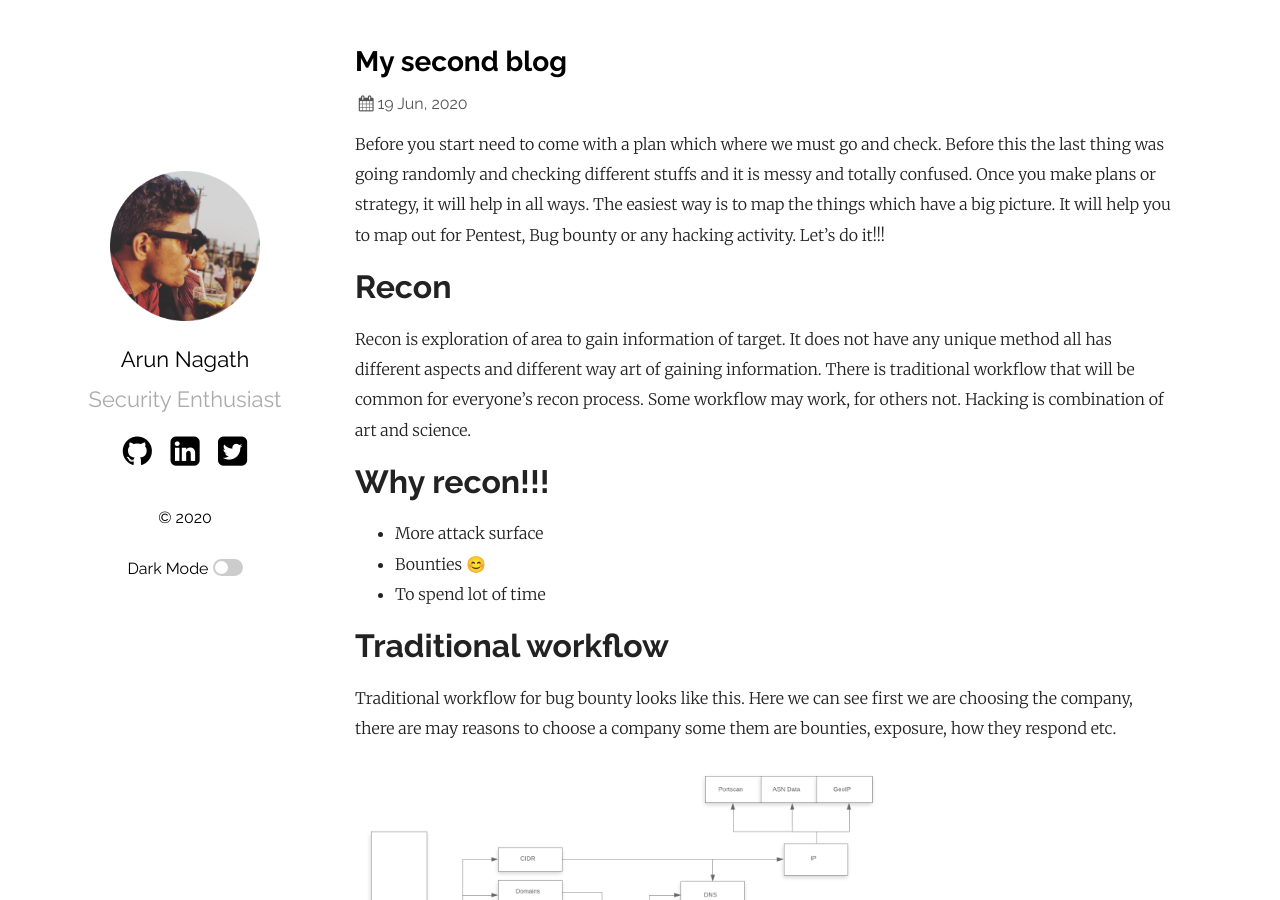
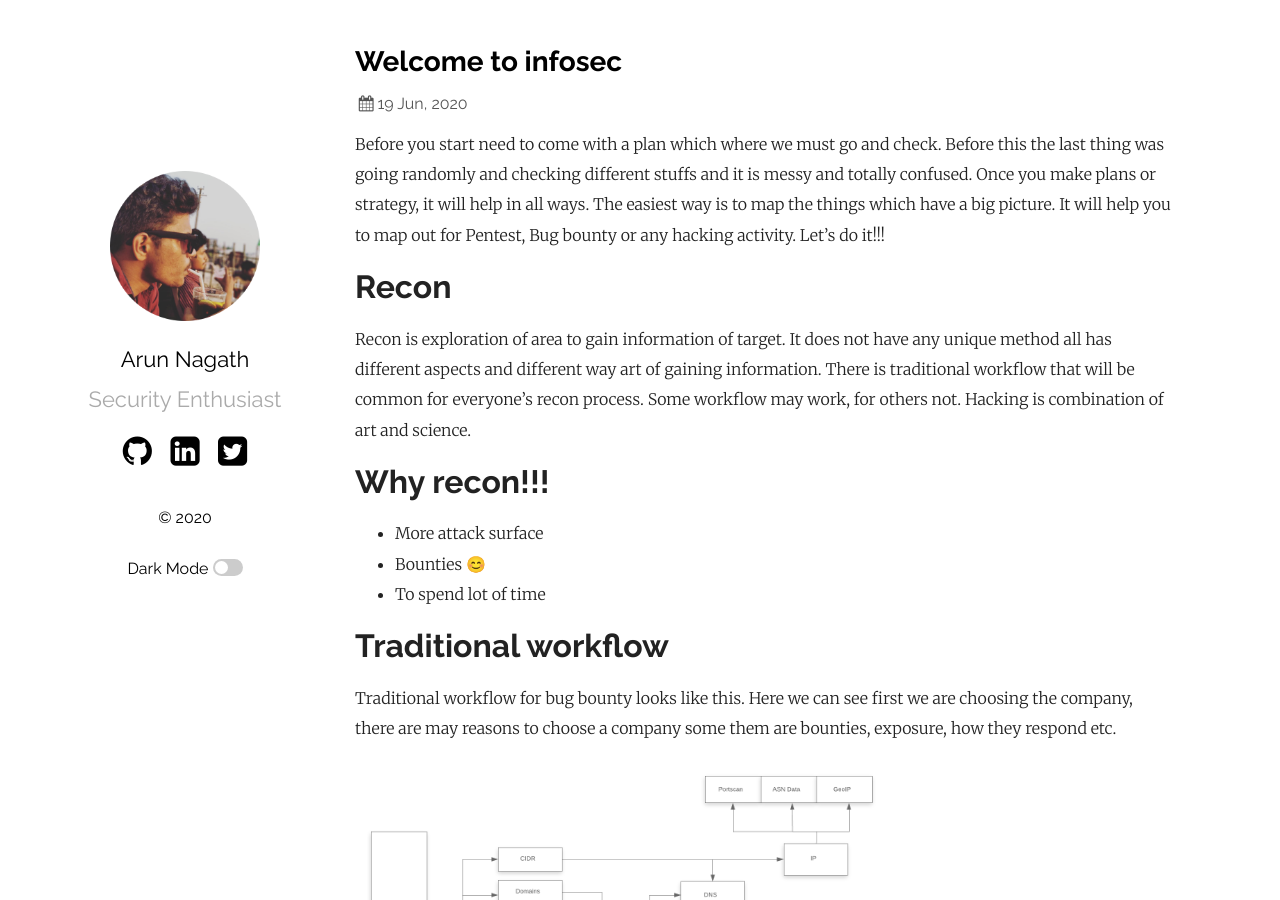
Before and after one commit to samarsault/plainwhite-jekyll, a Jekyll site: the page built from _posts/2020-06-19-testblog.markdown, in a window 1280 px wide and 900 px high. Built offline with Jekyll 4.4.1, drawn with Linux system fonts in a browser that asks for light colours.

Commit message:
Update 2020-06-19-testblog.markdown

```diff
--- a/_posts/2020-06-19-testblog.markdown
+++ b/_posts/2020-06-19-testblog.markdown
@@ -1,6 +1,6 @@
 ---
 layout: post
-title:  "My second blog"
+title:  "Welcome to infosec"
 date:   2020-06-19 21:03:36 +0530
 ---
 
```
